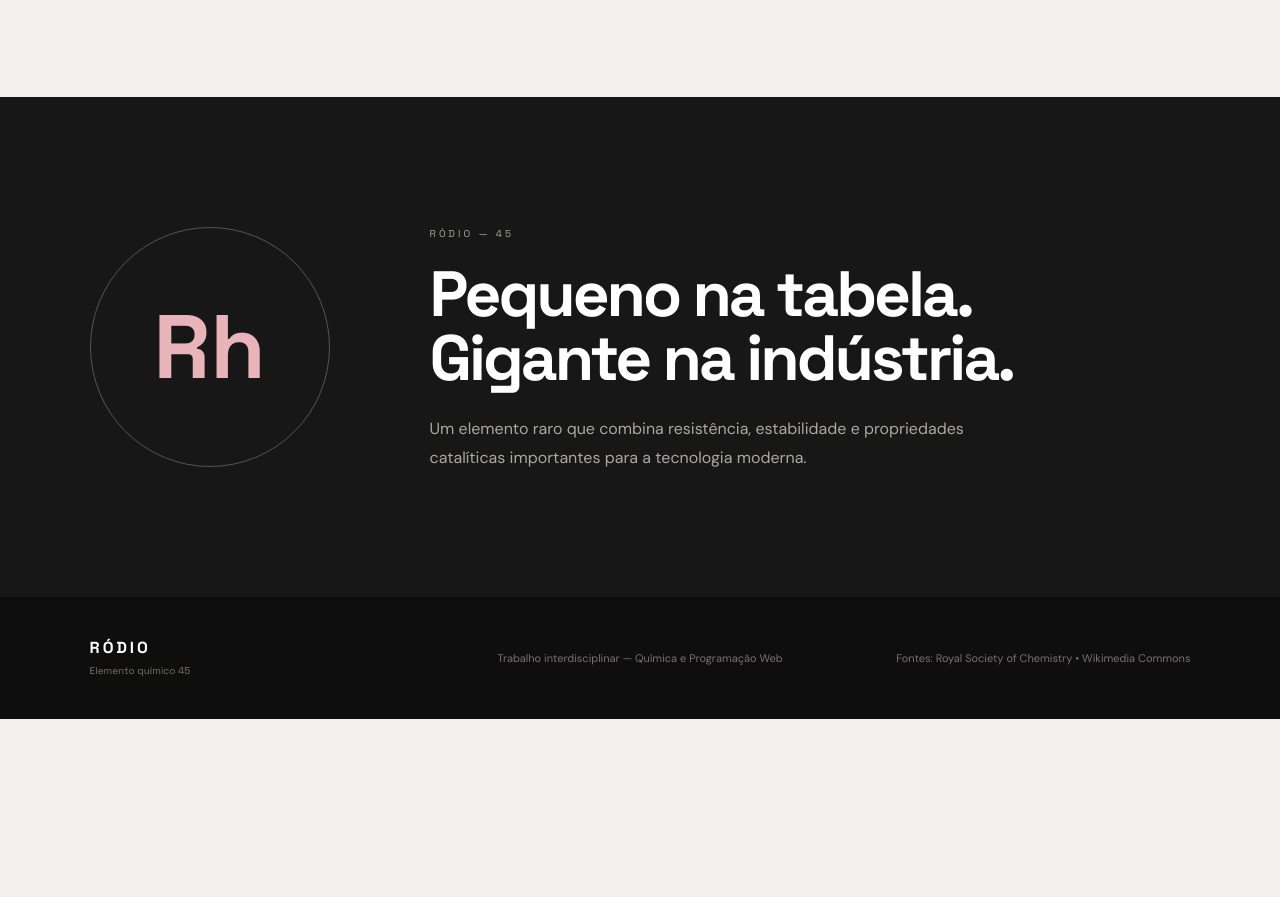
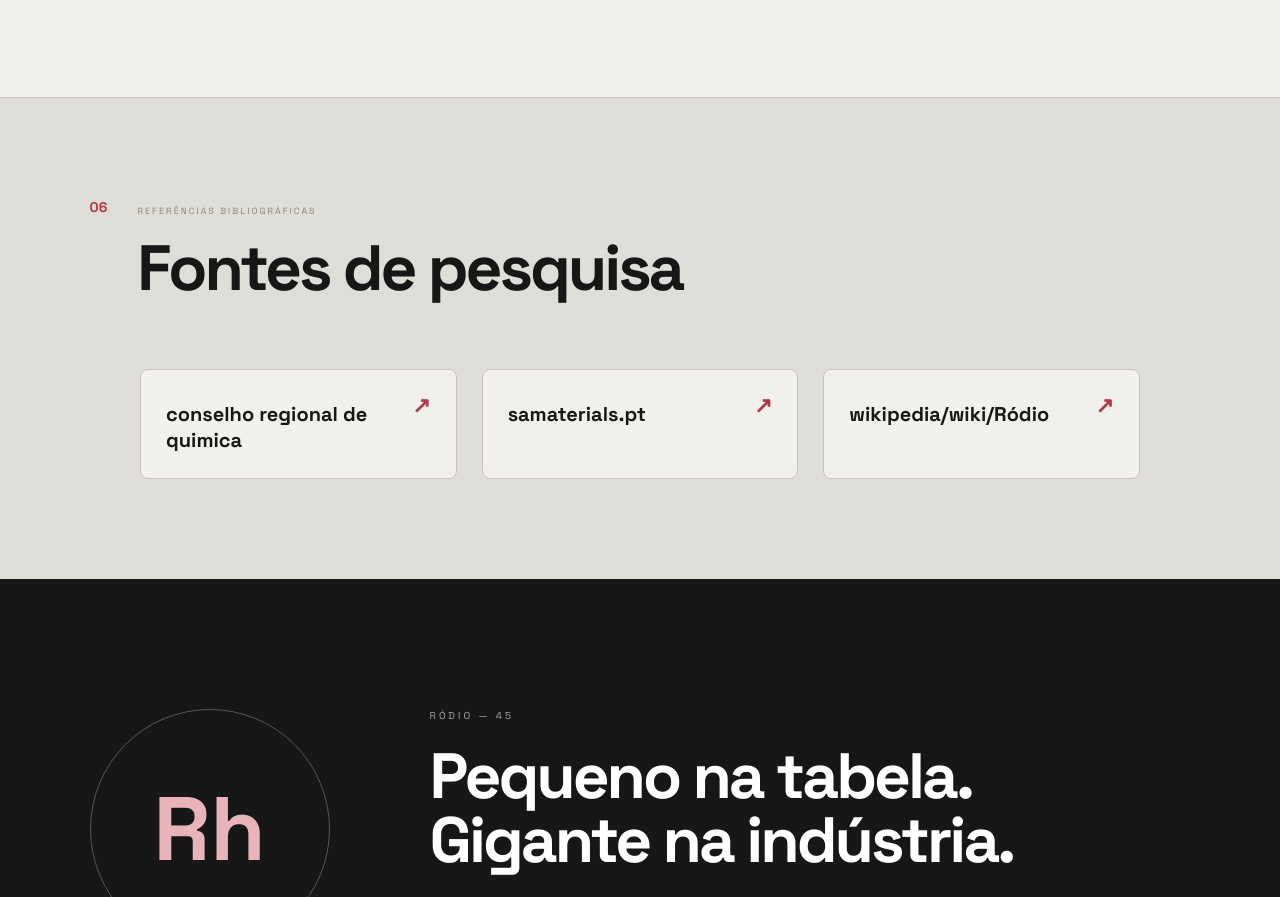
Before and after one commit to Vhlryan/prjQuimica, a plain HTML site: page index.html in a window 1280 px wide. Shown: the part 5045-5942 px from the top of the page. Before the commit the page ends 5764 px from the top, so only its background shows below. Drawn offline with Linux system fonts and the light colour scheme.

Commit message:
Update index.html

```diff
--- a/index.html
+++ b/index.html
@@ -334,7 +334,6 @@
 
         </section>
 
-        <!-- SEÇÃO DOS PROFESSORES RESPONSÁVEIS -->
         <section class="professores">
 
             <div class="titulo-secao">
@@ -367,6 +366,51 @@
                         <span>Professora Responsável</span>
                     </div>
                 </div>
+
+            </div>
+
+        </section>
+
+
+        <section class="fontes-secao">
+
+            <div class="titulo-secao">
+                <span>06</span>
+
+                <div>
+                    <small>REFERÊNCIAS BIBLIOGRÁFICAS</small>
+                    <h2>Fontes de pesquisa</h2>
+                </div>
+            </div>
+
+            <div class="grade-fontes">
+
+                <a href="https://crqsp.org.br/rodio/" target="_blank" rel="noopener noreferrer" class="card-fonte">
+                    <div class="info-fonte">
+
+                        <h3>conselho regional de quimica</h3>
+
+                    </div>
+                    <span class="link-icone">↗</span>
+                </a>
+
+                <a href="https://www.samaterials.pt/blog/rhodium-element-properties-and-uses.html" target="_blank" rel="noopener noreferrer" class="card-fonte">
+                    <div class="info-fonte">
+
+                        <h3>samaterials.pt</h3>
+
+                    </div>
+                    <span class="link-icone">↗</span>
+                </a>
+
+                <a href="https://pt.wikipedia.org/wiki/R%C3%B3dio" target="_blank" rel="noopener noreferrer" class="card-fonte">
+                    <div class="info-fonte">
+
+                        <h3>wikipedia/wiki/Ródio</h3>
+
+                    </div>
+                    <span class="link-icone">↗</span>
+                </a>
 
             </div>
 
```
